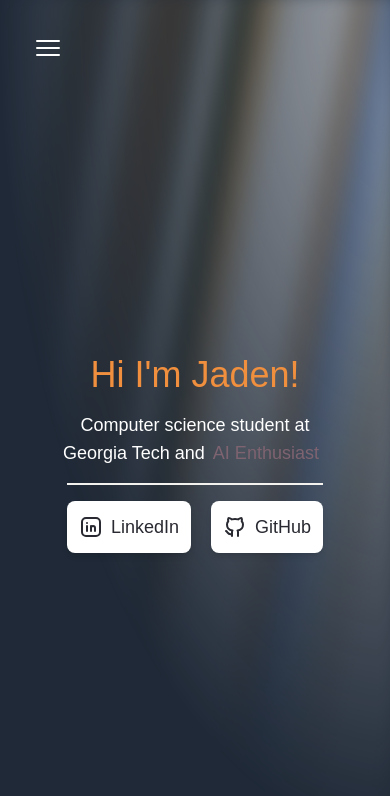
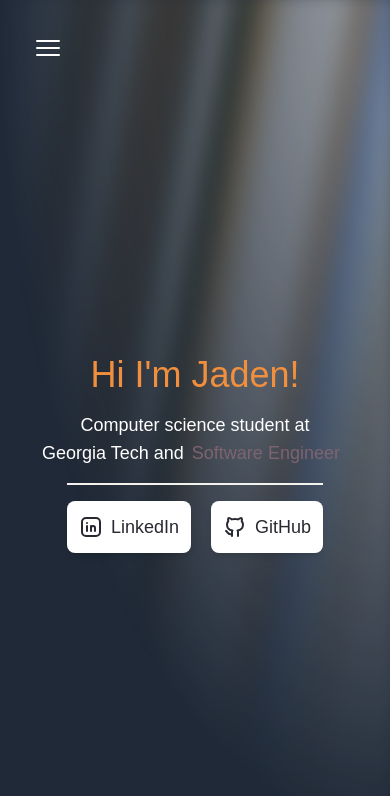
Before and after one commit to jhamer8/personal-website, a Next.js app: page / in a window 390 px wide. Shown: the top 796 px of the page. Built offline with nearby package versions, Linux system fonts and the light colour scheme; a web font is replaced by a local one.

Commit message:
Mobile responsivity

```diff
--- a/app/contact/form.tsx
+++ b/app/contact/form.tsx
@@ -15,7 +15,7 @@ export default function ContactForm() {
     console.log("Form submitted");
   };
   return (
-    <div className="max-w-md w-full rounded-2xl p-4 md:p-8 shadow-input bg-white dark:bg-black z-50">
+    <div className="max-w-md w-full md:max-w-2xl lg:max-w-4xl xl:max-w-6xl rounded-2xl p-4 md:p-8 shadow-input bg-white dark:bg-black z-50">
       <h2 className="font-bold text-xl text-neutral-800 dark:text-neutral-200">
         Contact Me
       </h2>
--- a/app/contact/page.tsx
+++ b/app/contact/page.tsx
@@ -11,7 +11,7 @@ import MapComponent from "@/components/Map";
 
 function Contact() {
   return (
-    <div className="flex flex-1 justify-center h-screen w-full z-50 overflow-auto dark:bg-gray-900 p-6 ">
+    <div className="flex flex-1 justify-center w-full z-50 overflow-auto dark:bg-gray-900 p-6 min-h-screen">
       <div className="flex flex-col sm:flex-row justify-around mt-12 space-y-8 sm:space-y-0 w-full">
         <div className="flex flex-col text-themeOrange space-y-8 sm:flex-1 items-center max-w-lg">
           <h1 className="text-4xl font-bold">Let's Connect!</h1>
--- a/app/page.tsx
+++ b/app/page.tsx
@@ -12,7 +12,7 @@ const doppioOne = Doppio_One({
 });
 
 const suffix = [
-  "Something Here",
+  // "Something Here",
   "AI Enthusiast",
   "Software Engineer",
   "Full Stack Developer",
@@ -22,7 +22,7 @@ const suffix = [
 
 export default function Home() {
   return (
-    <div className="flex items-center justify-center h-screen z-20 p-4 md:p-8 min-w-[300px]">
+    <div className="flex items-center justify-center h-screen z-20 p-4 md:p-8 min-w-[300px] max-w-7xl mx-auto">
       <div
         className={`flex flex-col items-center justify-center text-4xl sm:text-5xl md:text-6xl lg:text-8xl ${doppioOne.className}`}
       >
```
